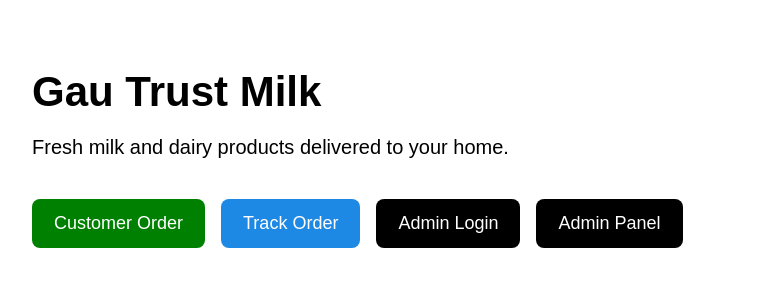
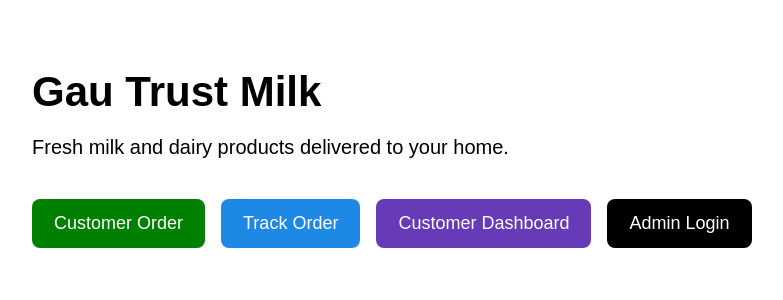
Before and after one commit to rudrajain95/gau-trust, a Next.js app: page / in a window 1280 px wide. Shown: the top 300 px of the page, without its empty margins (8-791 px from the left). Built offline with nearby package versions, Linux system fonts and the light colour scheme.

Commit message:
add customer dashboard link on homepage

```diff
--- a/app/page.tsx
+++ b/app/page.tsx
@@ -42,6 +42,18 @@ export default function HomePage() {
           </button>
         </a>
 
+  <a href="/dashboard">
+<button style={{
+padding:"14px 22px",
+background:"#673ab7",
+color:"white",
+border:"none",
+fontSize:18,
+borderRadius:8
+}}>
+Customer Dashboard
+</button>
+</a>
         <a href="/admin/login">
           <button
             style={{
@@ -58,21 +70,6 @@ export default function HomePage() {
           </button>
         </a>
 
-        <a href="/admin/dashboard">
-<button
-style={{
-padding:"14px 22px",
-background:"black",
-color:"white",
-border:"none",
-fontSize:18,
-borderRadius:8
-}}
->
-Admin Panel
-</button>
-</a>
-
       </div>
     </div>
   );
```
